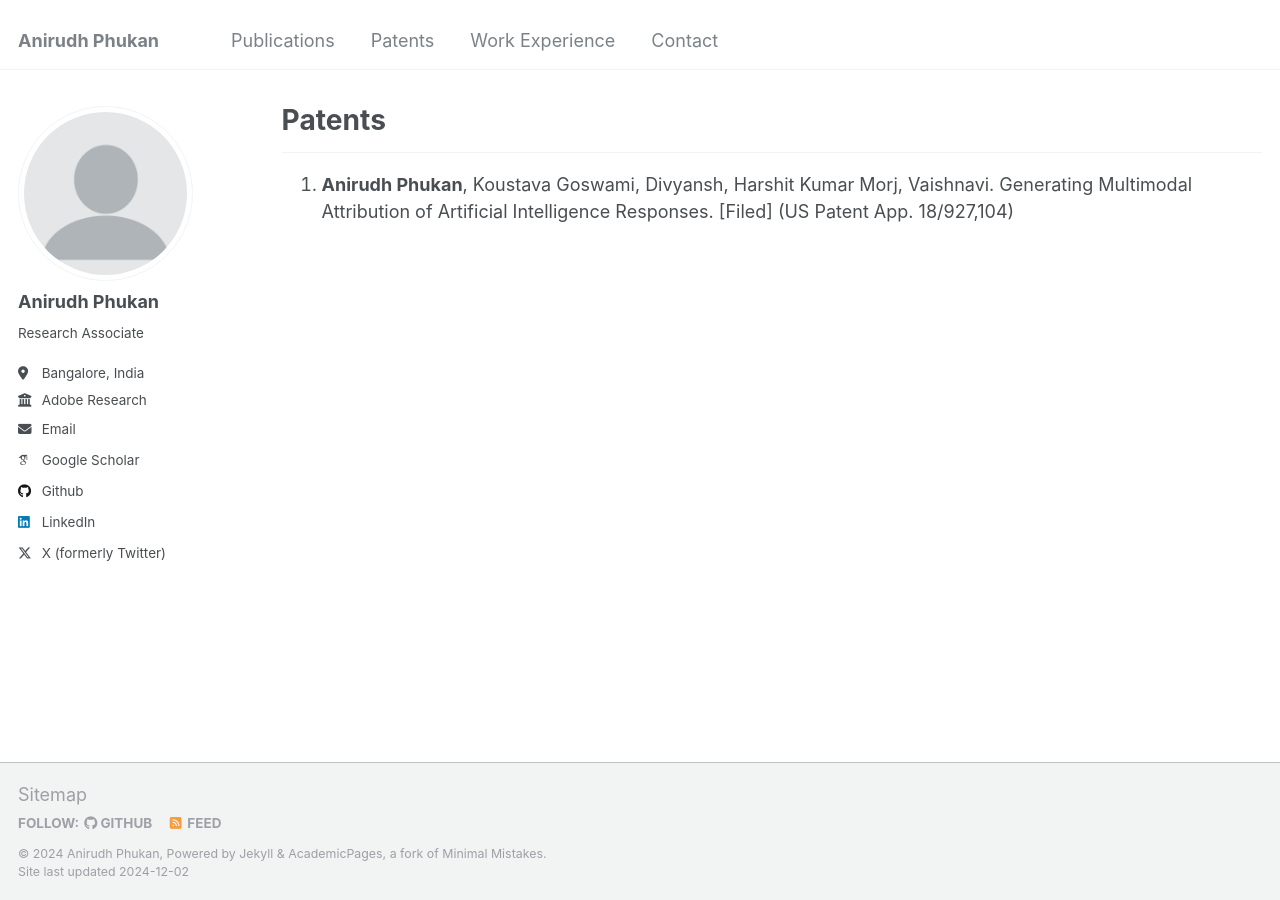
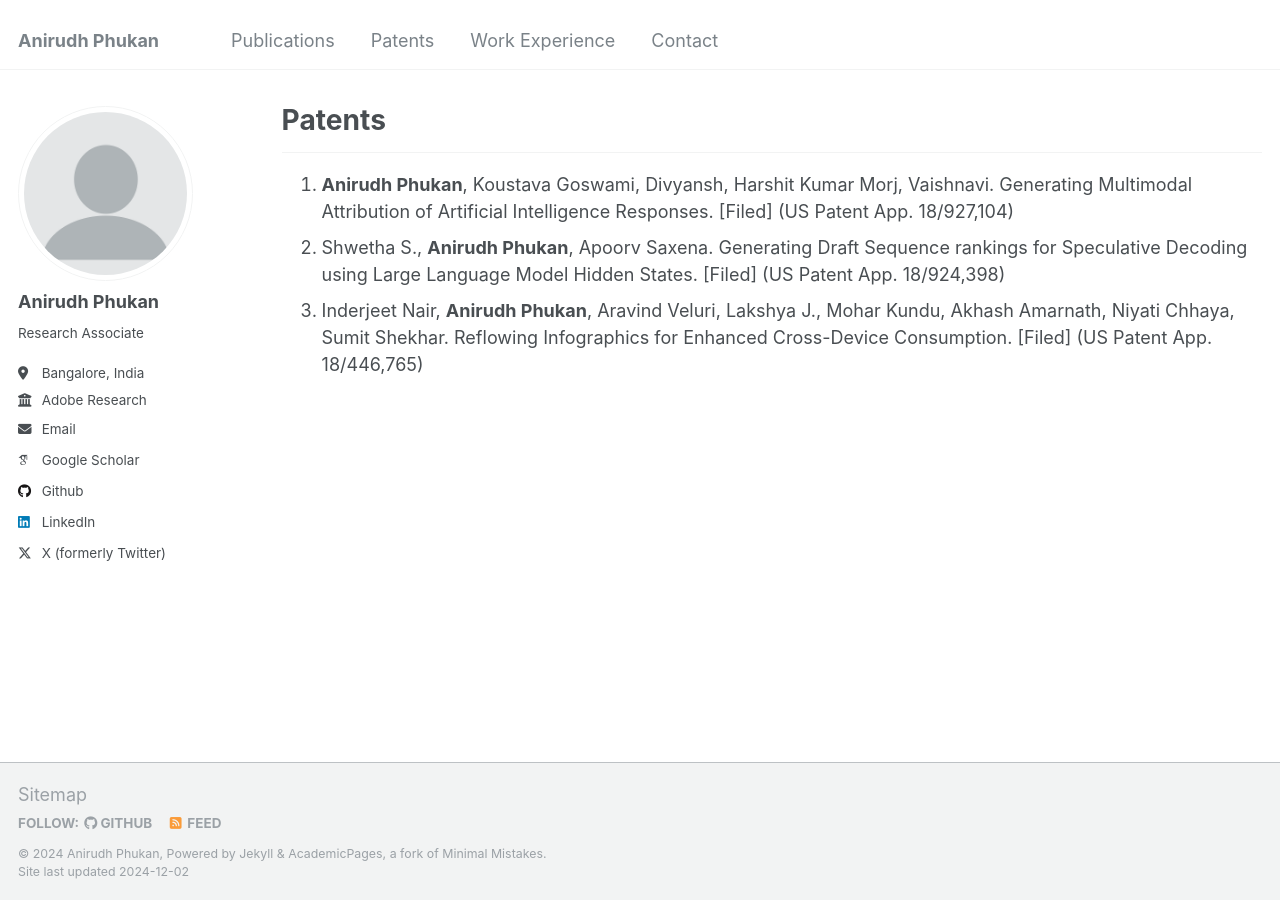
Before and after one commit to Anirudh-Phukan/Anirudh-Phukan.github.io, a Jekyll site: the page built from _pages/patents.md, in a window 1280 px wide. Built offline with Jekyll 4.4.1, drawn with Linux system fonts in a browser that asks for light colours; some web fonts are replaced.

Commit message:
Update patents.md

```diff
--- a/_pages/patents.md
+++ b/_pages/patents.md
@@ -8,3 +8,5 @@ author_profile: true
 ---
 
 1. **Anirudh Phukan**, Koustava Goswami, Divyansh, Harshit Kumar Morj, Vaishnavi. Generating Multimodal Attribution of Artificial Intelligence Responses. [Filed] (US Patent App. 18/927,104)
+2. Shwetha S., **Anirudh Phukan**, Apoorv Saxena. Generating Draft Sequence rankings for Speculative Decoding using Large Language Model Hidden States. [Filed] (US Patent App. 18/924,398)
+3. Inderjeet Nair, **Anirudh Phukan**, Aravind Veluri, Lakshya J., Mohar Kundu, Akhash Amarnath, Niyati Chhaya, Sumit Shekhar. Reflowing Infographics for Enhanced Cross-Device Consumption. [Filed] (US Patent App. 18/446,765)
```
